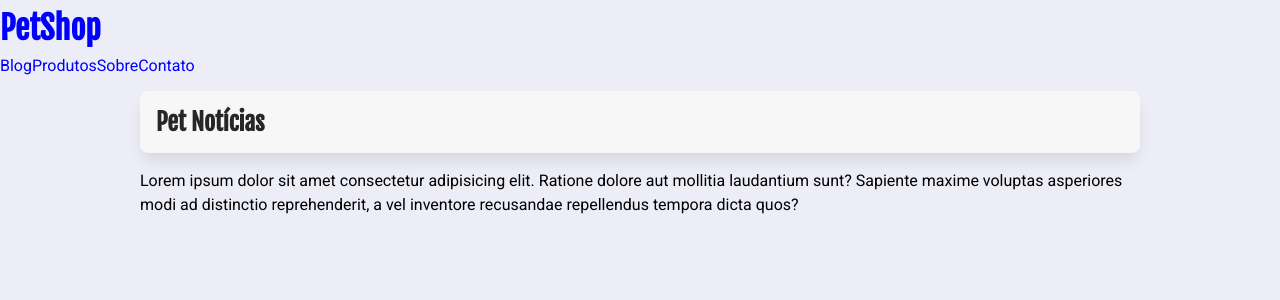
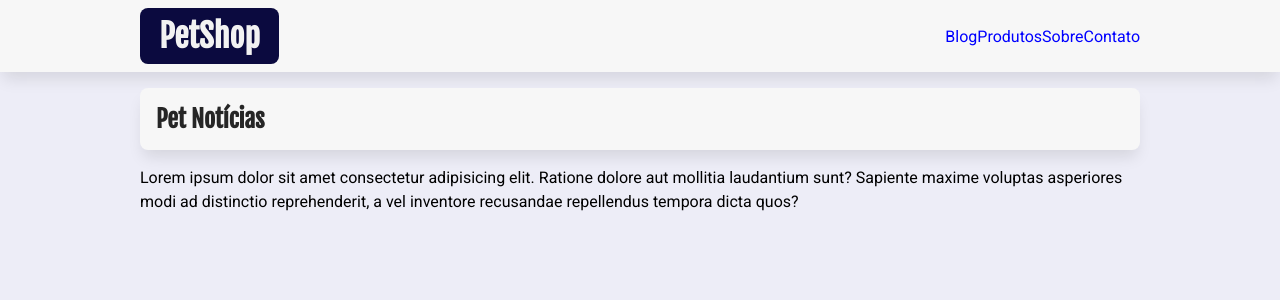
Before and after one commit to VanessaBaldin1/petshop, a Next.js app: page / in a window 1280 px wide. Shown: the top 300 px of the page. Built offline with nearby package versions, Linux system fonts and the light colour scheme.

Commit message:
Adiciona CSS module no Cabecalho

```diff
--- /dev/null
+++ b/src/components/Cabecalho.module.css
@@ -0,0 +1,44 @@
+.topo {
+  background-color: #f7f7f7;
+  box-shadow: var(--sombra-box);
+
+  h1 a {
+    text-decoration: none;
+    color: var(--cor-primaria);
+    background-color: var(--cor-primaria-fundo);
+    padding: 0.5rem 1.2rem;
+    border-radius: var(--borda-arredondada);
+    font-size: 1.5rem;
+
+    display: flex;
+    justify-content: center;
+    align-items: center;
+  }
+
+  img {
+    margin-right: 0.5rem;
+  }
+
+  div {
+    display: flex;
+    justify-content: space-between;
+    align-items: center;
+    flex-direction: column;
+    padding-bottom: 1rem;
+  }
+
+  h1 a:hover,
+  h1 a:focus {
+    color: var(--cor-secundaria-hover);
+  }
+
+  @media screen and (min-width: 700px) {
+    div {
+      flex-direction: row;
+      padding-bottom: 0;
+    }
+    h1 a {
+      font-size: 2rem;
+    }
+  }
+}
--- a/src/components/Cabecalho.tsx
+++ b/src/components/Cabecalho.tsx
@@ -2,16 +2,17 @@
 
 import Link from "next/link";
 import Menu from "./Menu";
+import estilos from "./Cabecalho.module.css";
 
 export default function Cabecalho() {
   return (
-    <>
-      <header>
+    <header className={estilos.topo}>
+      <div className="limitador">
         <h1>
           <Link href="/">PetShop</Link>
         </h1>
         <Menu />
-      </header>
-    </>
+      </div>
+    </header>
   );
 }
```
